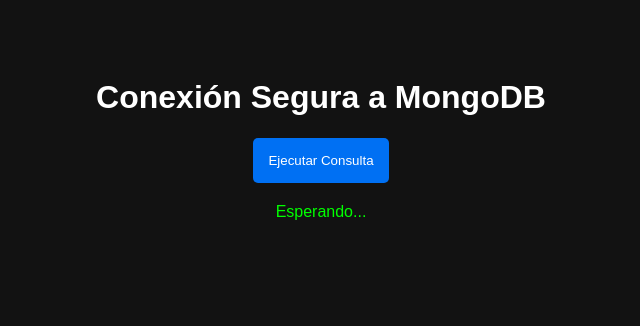
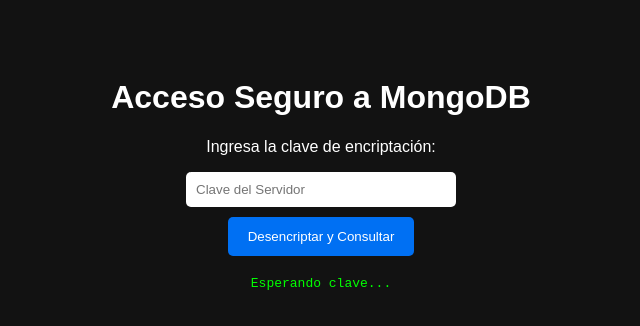
Before and after one commit to MarcoMTG/Repositorio_MT, a plain HTML site: page index.html in a window 1280 px wide. Shown: the whole page, without its empty margins (319-959 px from the left). Drawn offline with Linux system fonts and the light colour scheme.

Commit message:
Update index.html

```diff
--- a/index.html
+++ b/index.html
@@ -1,24 +1,23 @@
 <!DOCTYPE html>
 <html lang="es">
 <head>
-
     <meta charset="UTF-8">
-    <title>Proyecto IA - MT</title>
+    <title>Sistema de IA - MT</title>
     <style>
-
         body { font-family: sans-serif; text-align: center; padding: 50px; background: #121212; color: white; }
-        button { padding: 15px; background: #0070f3; color: white; border: none; border-radius: 5px; cursor: pointer; }
-        #resultado { margin-top: 20px; color: #00ff00; }
-
+        input { padding: 10px; border-radius: 5px; border: none; margin-bottom: 10px; width: 250px; }
+        button { padding: 12px 20px; background: #0070f3; color: white; border: none; border-radius: 5px; cursor: pointer; }
+        #resultado { margin-top: 20px; color: #00ff00; font-family: monospace; }
     </style>
-
 </head>
 <body>
+    <h1>Acceso Seguro a MongoDB</h1>
+    <p>Ingresa la clave de encriptación:</p>
+    <input type="password" id="claveUsuario" placeholder="Clave del Servidor">
+    <br>
+    <button id="btnEjecutar">Desencriptar y Consultar</button>
+    <div id="resultado">Esperando clave...</div>
 
-    <h1>Conexión Segura a MongoDB</h1>
-    <button id="btnConectar">Ejecutar Consulta</button>
-    <div id="resultado">Esperando...</div>
     <script src="script.js"></script>
-
 </body>
 </html>
```
